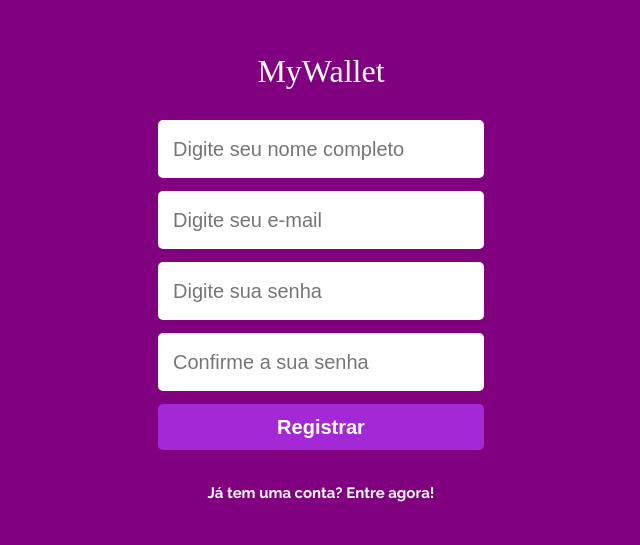
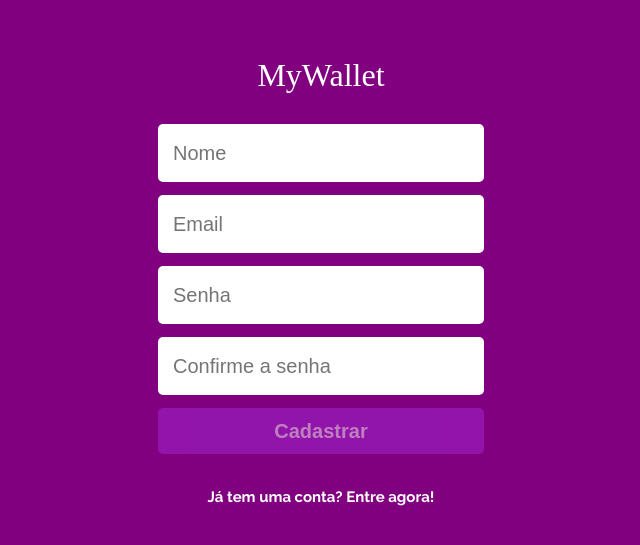
Before and after one commit to afonsocardz/projeto13-mywallet-front, a React (Create React App) app: page /signup in a window 1280 px wide. Shown: the part 131-676 px from the top of the page, without its empty margins (319-959 px from the left). Built offline with nearby package versions, Linux system fonts and the light colour scheme; a web font is replaced by a local one.

Commit message:
final version

```diff
--- a/src/components/LogoutButton.js
+++ b/src/components/LogoutButton.js
@@ -1,4 +1,5 @@
 import axios from "axios";
+import styled from 'styled-components';
 import {IonIcon} from "@ionic/react";
 import {logOutOutline } from "ionicons/icons";
 import { useNavigate } from "react-router-dom";
@@ -18,8 +19,13 @@ export default function LogoutButton() {
         })
     }
     return (
-        <div style={{color: "white"}}>
+        <Logout>
             <IonIcon size={"large"} icon={logOutOutline} onClick={() => logout()}>Logout</IonIcon>
-        </div>
+        </Logout>
     );
 }
+
+const Logout = styled.div`
+    color: white;
+    cursor: pointer;
+`;
--- a/src/components/layouts/Frame.js
+++ b/src/components/layouts/Frame.js
@@ -10,7 +10,7 @@ export default function Frame ({children}){
 
 const Background = styled.div`
     background-color: purple;
-    padding: 25px 24px 16px 24px;
+    padding: 25px 24px 8px 24px;
     display: flex;
     height: 100%;
     justify-content: center;
--- a/src/components/layouts/Header.js
+++ b/src/components/layouts/Header.js
@@ -17,7 +17,7 @@ const Title = styled.span`
 `;
 
 const StyledHeader = styled.header`
-    margin-bottom: 22px;
+    margin-bottom: 10px;
     display: flex;
     justify-content: space-between;
     align-items: center;
--- a/src/components/shared/ButtonForm.js
+++ b/src/components/shared/ButtonForm.js
@@ -23,4 +23,7 @@ const Button = styled.button`
     display: flex;
     justify-content: center;
     align-items: center;
+    :disabled{
+        opacity: 0.5;
+    }
 `;
--- a/src/components/shared/Form.js
+++ b/src/components/shared/Form.js
@@ -22,8 +22,11 @@ export default function Form({ body, endpoint, children, auth = false, setType }
         promise.then(res => {
             const { data } = res;
             setIsLoading(false);
-            if (endpoint.contains("wallet")){
+            if (endpoint.includes("wallet")){
                 setType(false);
+            }
+            if(endpoint.includes("signup")){
+                navigate("/")
             }
             if (endpoint === "users/login") {
                 const obj = {
--- a/src/components/transaction/TransactionList.js
+++ b/src/components/transaction/TransactionList.js
@@ -30,27 +30,48 @@ export default function TransactionList() {
             console.log(err);
             navigate("/");
         });
-    },[navigate, user.token]);
-
-
+    }, [navigate, user.token]);
 
     return (
         <div>
+            {transactions.length > 0 ?
                 <ListContainer>
                     <StyledTransactions>
-                    {transactions && transactions.map(({ amount, date, description }, index) =>
+                        {transactions.map(({ amount, date, description }, index) =>
                             <TransactionItem key={index} amount={amount} date={date} description={description} />)}
                     </StyledTransactions>
                     <TotalContainer>
                         <span >Saldo</span>
                         <StyledAmount amount={total}>{total}</StyledAmount>
                     </TotalContainer>
-            </ListContainer>
+                </ListContainer> :
+                <EmptyList>
+                    <NoData>Não há registros de
+                        entrada ou saída</NoData>
+                </EmptyList>
+            }
         </div>
     );
 }
 
+const EmptyList = styled.div`
+    display: flex;
+    flex-direction: column;
+    justify-content: center;
+    align-items: center;
+    background-color: white;
+    height: 446px;
+    width: 326px;
+    border-radius: 5px;
+    padding: 23px 12px 12px 12px ;
+    margin-bottom: 13px;
+`;
 
+
+const NoData = styled.span`
+    color: #868686;
+    text-align: center;
+`;
 
 const StyledAmount = styled.span`
     width: 100%;
--- a/src/pages/Login.js
+++ b/src/pages/Login.js
@@ -24,7 +24,7 @@ export default function Login() {
                 <Logo>MyWallet</Logo>
                 <Form body={body} endpoint={"users/login"}>
                     <InputForm text={"Digite seu e-mail"} setValue={setEmail} />
-                    <InputForm text={"Digite sua senha"} setValue={setPassword} />
+                    <InputForm type={"password"} text={"Digite sua senha"} setValue={setPassword} />
                     <ButtonForm text={"Entrar"} />
                 </Form>
                 <Span onClick={() => navigate("/signup")}>Primeira vez? Cadastre-se!</Span>
--- a/src/pages/SignUp.js
+++ b/src/pages/SignUp.js
@@ -36,19 +36,17 @@ export default function SignUp() {
             <Container>
                 <Logo>MyWallet</Logo>
                 <Form body={body} endpoint={"users/signup"}>
-                    <InputForm text={"Digite seu nome completo"} setValue={setName} />
-                    <InputForm text={"Digite seu e-mail"} setValue={setEmail} />
-                    <InputForm text={"Digite sua senha"} type={"password"} setValue={setPassword} />
-                    <InputForm text={"Confirme a sua senha"} type={"password"} setValue={setRePassword} />
-                    <ButtonForm isDisable={isDisable} text={"Registrar"} />
+                    <InputForm text={"Nome"} setValue={setName} />
+                    <InputForm text={"Email"} setValue={setEmail} />
+                    <InputForm text={"Senha"} type={"password"} setValue={setPassword} />
+                    <InputForm text={"Confirme a senha"} type={"password"} setValue={setRePassword} />
+                    <ButtonForm isDisable={isDisable} text={"Cadastrar"} />
                 </Form>
                 <Span onClick={() => navigate("/")}>Já tem uma conta? Entre agora!</Span>
             </Container>
         </LoandingContextProvider>
     );
 }
-
-
 
 const Span = styled.span`
     color: white;
--- a/src/pages/Wallet.js
+++ b/src/pages/Wallet.js
@@ -55,7 +55,7 @@ export default function Wallet() {
 
     useEffect(() => {
         if (!type) {
-            setText(`Olá, ${name}`)
+            setText(`Olá, ${name.replace(/ .*/, "")}`)
         } else {
             type === 'income' ? setText("Nova entrada") : setText("Nova saída");
         }
```
Lines whose indentation alone changed are shown as unchanged.
